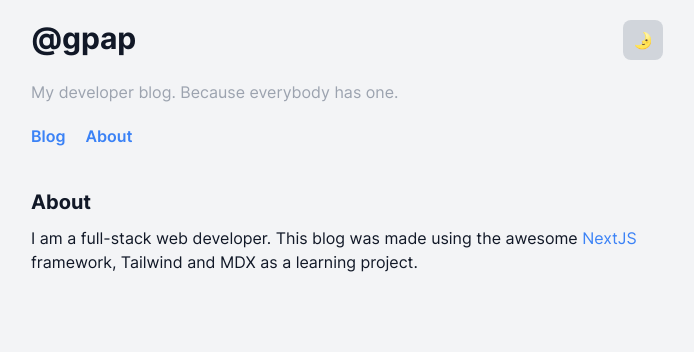
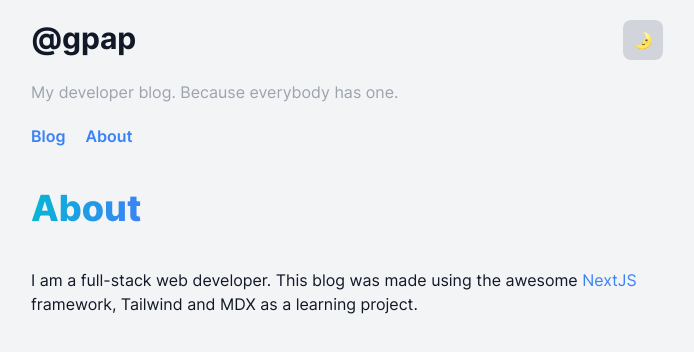
Before and after one commit to gergelypap/blog, a Next.js app: page /about in a window 1280 px wide. Shown: the top 352 px of the page, without its empty margins (293-987 px from the left). Built offline with nearby package versions, Linux system fonts and the light colour scheme.

Commit message:
feat: change page titles to gradient text

```diff
--- a/components/PageTitle.tsx
+++ b/components/PageTitle.tsx
@@ -3,5 +3,9 @@ interface Props {
 }
 
 export default function PageTitle({ text }: Props) {
-  return <h1 className="text-xl font-bold mb-2.5">{text}</h1>;
+  return (
+    <h1 className="inline-block mb-10 bg-gradient-to-r from-cyan-500 to-blue-500 bg-clip-text text-transparent font-extrabold text-4xl">
+      {text}
+    </h1>
+  );
 }
--- a/components/Post/PostTitle.tsx
+++ b/components/Post/PostTitle.tsx
@@ -8,7 +8,11 @@ interface Props {
 }
 
 export default function PostTitle({ post, clickable = false }: Props) {
-  const title = <PageTitle text={post.meta.title} />;
+  const title = clickable ? (
+    <h1 className="text-xl font-bold mb-2.5">{post.meta.title}</h1>
+  ) : (
+    <PageTitle text={post.meta.title} />
+  );
 
   if (clickable) {
     return (
--- a/pages/blog/index.tsx
+++ b/pages/blog/index.tsx
@@ -1,3 +1,4 @@
+import PageTitle from "@components/PageTitle";
 import Post from "@components/Post";
 import { getPosts } from "@lib/posts";
 import { PostType } from "@type/Post";
@@ -15,6 +16,7 @@ export default function BlogPostsPage({ posts }: Props) {
       <Head>
         <title>Blog / {APP_NAME}</title>
       </Head>
+      <PageTitle text="All posts" />
       <section>
         {posts.map((post, i) => (
           <Post key={i} post={post} />
--- a/pages/index.tsx
+++ b/pages/index.tsx
@@ -1,3 +1,4 @@
+import PageTitle from "@components/PageTitle";
 import Post from "@components/Post";
 import { getPosts } from "@lib/posts";
 import type { PostType } from "@type/Post";
@@ -15,9 +16,7 @@ export default function Home({ posts }: Props) {
       <Head>
         <title>{APP_NAME}</title>
       </Head>
-      <h1 className="inline-block mb-10 bg-gradient-to-r from-cyan-500 to-blue-500 bg-clip-text text-transparent font-extrabold text-3xl">
-        Latest posts
-      </h1>
+      <PageTitle text="Latest posts" />
       <section className="sm:grid sm:grid-cols-2 sm:gap-10">
         {posts.map((post, i) => (
           <Post key={i} post={post} />
```
